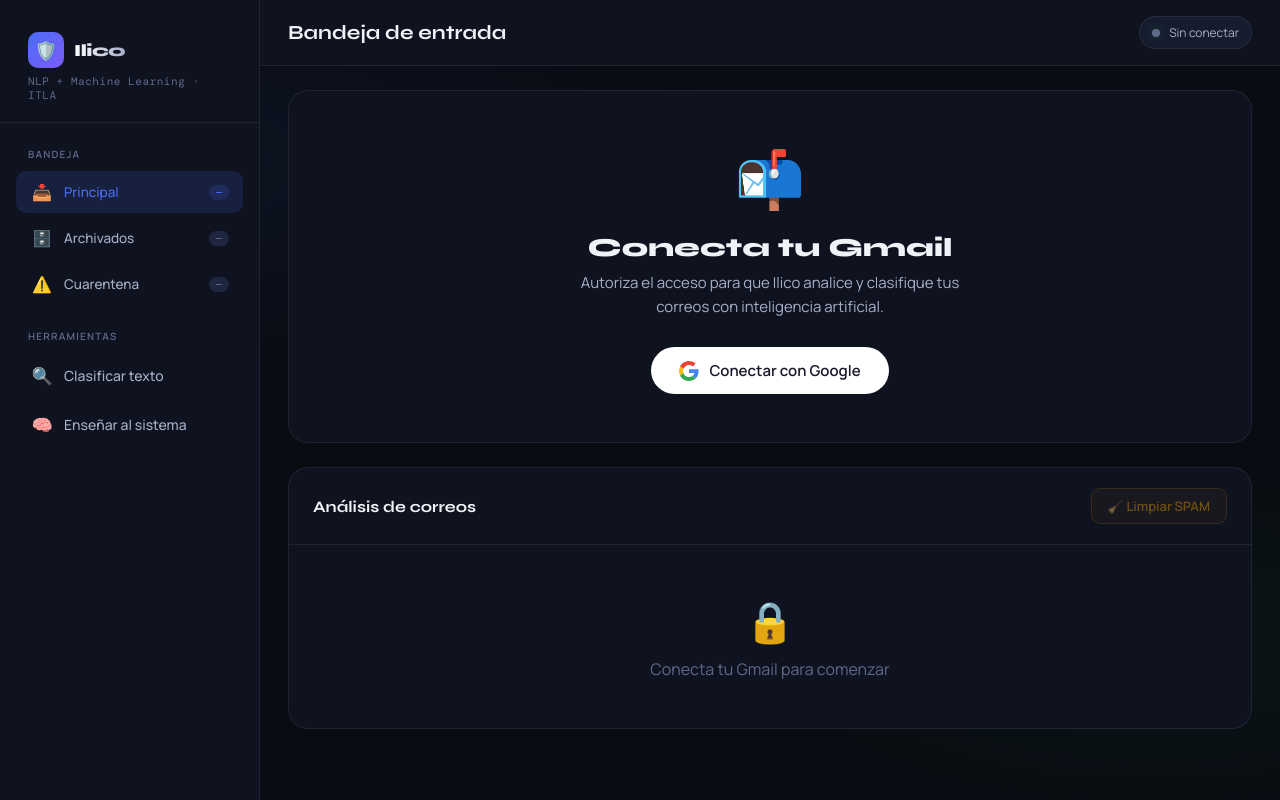
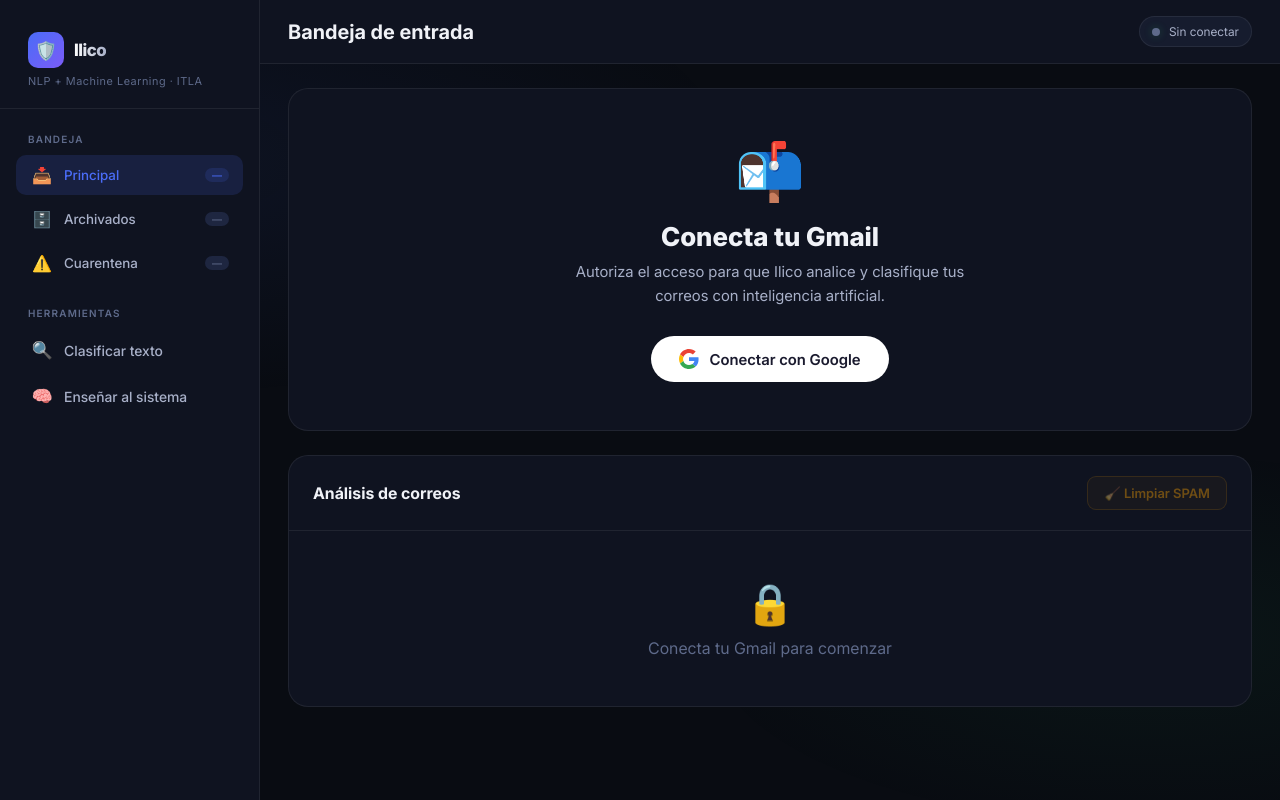
Before and after one commit to twentyone-21st/Ilico, a Flask app: page / in a window 1280 px wide. Run offline with Flask 3, Linux system fonts and the light colour scheme; data that the repository does not hold is empty.

Commit message:
Migrar tipografía a Inter (fuentes locales)
Reemplaza Syne, Manrope y DM Mono por Inter en 6 pesos (300–800).
Las fuentes se sirven localmente desde static/fonts/ — sin dependencia
de Google Fonts. Elimina los link/preconnect de Google Fonts del HTML.

Co-Authored-By: Claude Sonnet 4.6 <noreply@anthropic.com>

```diff
--- a/static/css/style.css
+++ b/static/css/style.css
@@ -1,3 +1,35 @@
+/* == FUENTES LOCALES: Inter == */
+@font-face {
+  font-family: 'Inter';
+  src: url('../fonts/Inter_18pt-Light.ttf') format('truetype');
+  font-weight: 300; font-style: normal; font-display: swap;
+}
+@font-face {
+  font-family: 'Inter';
+  src: url('../fonts/Inter_18pt-Regular.ttf') format('truetype');
+  font-weight: 400; font-style: normal; font-display: swap;
+}
+@font-face {
+  font-family: 'Inter';
+  src: url('../fonts/Inter_18pt-Medium.ttf') format('truetype');
+  font-weight: 500; font-style: normal; font-display: swap;
+}
+@font-face {
+  font-family: 'Inter';
+  src: url('../fonts/Inter_18pt-SemiBold.ttf') format('truetype');
+  font-weight: 600; font-style: normal; font-display: swap;
+}
+@font-face {
+  font-family: 'Inter';
+  src: url('../fonts/Inter_18pt-Bold.ttf') format('truetype');
+  font-weight: 700; font-style: normal; font-display: swap;
+}
+@font-face {
+  font-family: 'Inter';
+  src: url('../fonts/Inter_18pt-ExtraBold.ttf') format('truetype');
+  font-weight: 800; font-style: normal; font-display: swap;
+}
+
 /* == VARIABLES CSS == */
 :root {
   --bg-0:       #090c12;
@@ -24,9 +56,9 @@
   --seguro:       #1A7A3F;
   --accent:     #4a6cf7;
   --accent-dim: rgba(74,108,247,0.15);
-  --font-display: 'Syne', sans-serif;
-  --font-body:    'Manrope', sans-serif;
-  --font-mono:    'DM Mono', monospace;
+  --font-display: 'Inter', sans-serif;
+  --font-body:    'Inter', sans-serif;
+  --font-mono:    'Inter', sans-serif;
   --radius:     12px;
   --radius-lg:  20px;
 }
--- a/templates/index.html
+++ b/templates/index.html
@@ -6,8 +6,6 @@
   <meta charset="UTF-8">
   <meta name="viewport" content="width=device-width, initial-scale=1.0">
   <title>Ilico — Filtro Inteligente de Correo</title>
-  <link rel="preconnect" href="https://fonts.googleapis.com">
-  <link href="https://fonts.googleapis.com/css2?family=Syne:wght@400;600;700;800&family=DM+Mono:wght@400;500&family=Manrope:wght@300;400;500;600&display=swap" rel="stylesheet">
   <link rel="stylesheet" href="{{ url_for('static', filename='css/style.css') }}">
 </head>
 <body>
```
Also changed, not shown: static/fonts/Inter_18pt-Bold.ttf (added), static/fonts/Inter_18pt-ExtraBold.ttf (added), static/fonts/Inter_18pt-Light.ttf (added), static/fonts/Inter_18pt-Medium.ttf (added), static/fonts/Inter_18pt-Regular.ttf (added), static/fonts/Inter_18pt-SemiBold.ttf (added).
